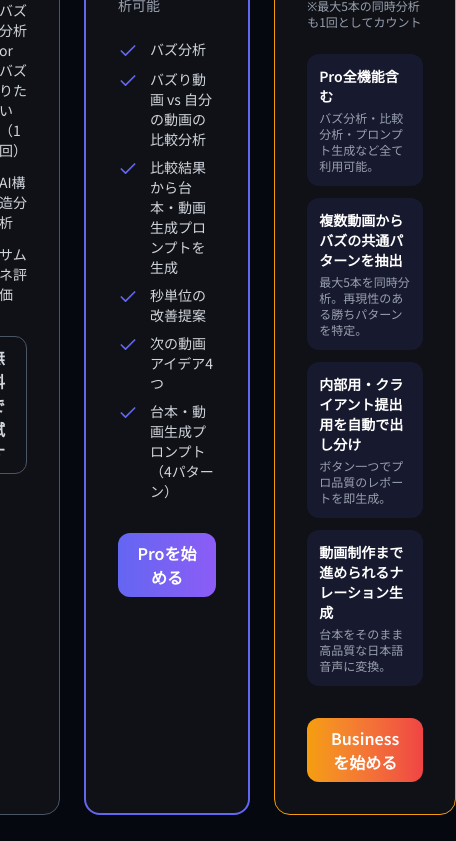
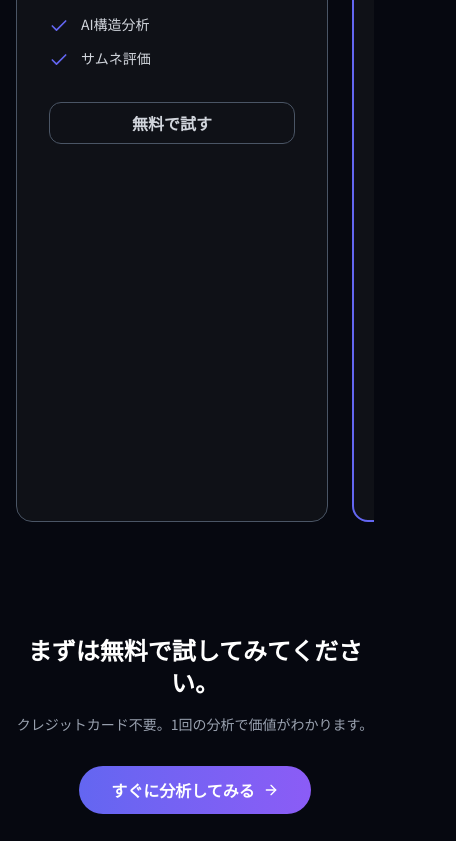
Before and after one commit to akariHasegawa/YT-analysis-tool, a Next.js app: page / in a window 390 px wide. Shown: the part 1156-1997 px from the top of the page, 456 px wide, since content can reach past the window. Built offline with nearby package versions, Linux system fonts and the light colour scheme.

Commit message:
feat: mobile optimizations and Growth mode text update
Set mobile min-width for cards, reduce footer margin, and update Growth mode text.

```diff
--- a/components/footer-cta.tsx
+++ b/components/footer-cta.tsx
@@ -8,7 +8,7 @@ interface FooterCTAProps {
 
 export function FooterCTA({ onGetStarted }: FooterCTAProps) {
   return (
-    <section className="flex flex-col items-center justify-center px-4 py-20 sm:py-32 text-center">
+    <section className="flex flex-col items-center justify-center px-4 py-10 sm:py-16 text-center">
       <h2 className="font-display text-2xl font-bold text-white sm:text-3xl">
         まずは無料で試してみてください。
       </h2>
--- a/components/mode-selection.tsx
+++ b/components/mode-selection.tsx
@@ -38,9 +38,9 @@ const MODES = [
     borderHover: "oklch(0.65 0.18 55 / 0.5)",
     bgHover: "oklch(0.2 0.08 55 / 0.35)",
     titleKey: "mode.growth.title",
-    titleFallback: "バズりたい",
+    titleFallback: "Growth",
     descKey: "mode.growth.desc",
-    descFallback: "自分の動画URLを入力 → 改善点と次回作を提案",
+    descFallback: "あなたの動画を伸ばす設計を",
     tags: [
       { key: "mode.growth.tag1", fallback: "改善提案" },
       { key: "mode.growth.tag2", fallback: "競合比較" },
--- a/components/pricing-section.tsx
+++ b/components/pricing-section.tsx
@@ -20,13 +20,11 @@ export function PricingSection({ onPlanSelect }: PricingProps) {
 
       {/* Pricing Cards Container */}
       <div className="relative w-full max-w-6xl">
-        {/* Scroll Container */}
-        <div
-          className="flex gap-6 justify-center"
-          style={{ scrollBehavior: 'smooth' }}
-        >
+        {/* PC: centered flex / Mobile: horizontal scroll */}
+        <div className="flex gap-6 overflow-x-auto pb-2 sm:justify-center sm:overflow-x-visible sm:pb-0">
+
           {/* FREE Card */}
-          <div className="w-full max-w-sm rounded-2xl border border-gray-600 bg-[#0f1117] p-8">
+          <div className="w-[80vw] max-w-sm flex-shrink-0 rounded-2xl border border-gray-600 bg-[#0f1117] p-8 sm:w-full">
             <div className="mb-4 inline-block rounded-lg bg-gray-700 px-3 py-1 text-xs font-bold text-gray-200">
               FREE
             </div>
@@ -51,7 +49,7 @@ export function PricingSection({ onPlanSelect }: PricingProps) {
           </div>
 
           {/* PRO Card */}
-          <div className="w-full max-w-sm rounded-2xl border-2 border-[#6366f1] bg-[#0f1117] p-8">
+          <div className="w-[80vw] max-w-sm flex-shrink-0 rounded-2xl border-2 border-[#6366f1] bg-[#0f1117] p-8 sm:w-full">
             <div className="mb-4 inline-block rounded-lg bg-[#6366f1] px-3 py-1 text-xs font-bold text-white">
               PRO
             </div>
@@ -79,7 +77,7 @@ export function PricingSection({ onPlanSelect }: PricingProps) {
           </div>
 
           {/* BUSINESS Card */}
-          <div className="w-full max-w-sm rounded-2xl border border-[#f59e0b] bg-[#0f1117] p-8">
+          <div className="w-[80vw] max-w-sm flex-shrink-0 rounded-2xl border border-[#f59e0b] bg-[#0f1117] p-8 sm:w-full">
             <div className="mb-4 inline-block rounded-lg bg-[#f59e0b] px-3 py-1 text-xs font-bold text-black">
               BUSINESS
             </div>
--- a/lib/language-context.tsx
+++ b/lib/language-context.tsx
@@ -33,8 +33,8 @@ const translations: Record<Language, Record<string, string>> = {
     'mode.buzz.tag2': 'フック解説',
     'mode.buzz.tag3': '感情設計',
     'mode.buzz.tag4': '参考事例化',
-    'mode.growth.title': 'バズりたい',
-    'mode.growth.desc': '自分の動画URLを入力 → 改善点と次回作を提案',
+    'mode.growth.title': 'Growth',
+    'mode.growth.desc': 'あなたの動画を伸ばす設計を',
     'mode.growth.tag1': '改善提案',
     'mode.growth.tag2': '競合比較',
     'mode.growth.tag3': '次回作アイデア',
@@ -202,8 +202,8 @@ const translations: Record<Language, Record<string, string>> = {
     'mode.buzz.tag2': 'Hook breakdown',
     'mode.buzz.tag3': 'Emotion design',
     'mode.buzz.tag4': 'Reference example',
-    'mode.growth.title': 'Growth Mode',
-    'mode.growth.desc': 'Compare your video with competitors and improve',
+    'mode.growth.title': 'Growth',
+    'mode.growth.desc': 'Design your video for growth',
     'mode.growth.tag1': 'Improvement ideas',
     'mode.growth.tag2': 'Competitor comparison',
     'mode.growth.tag3': 'Next video ideas',
```
